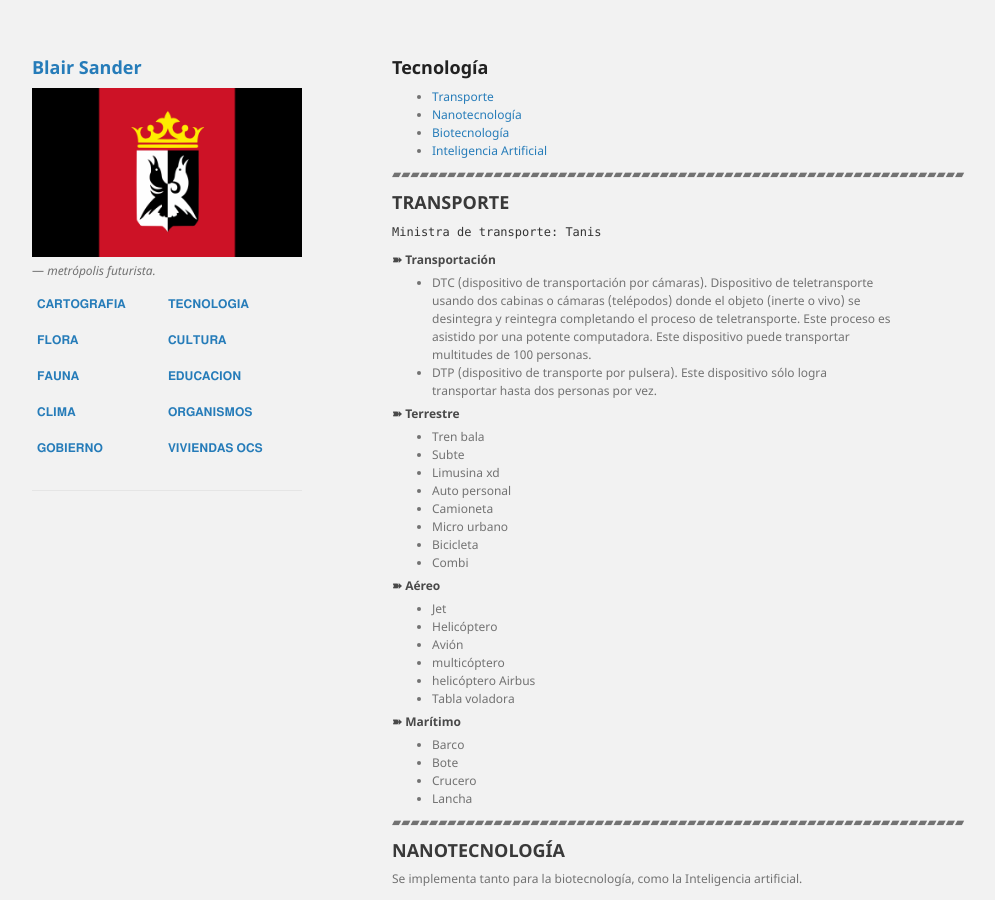
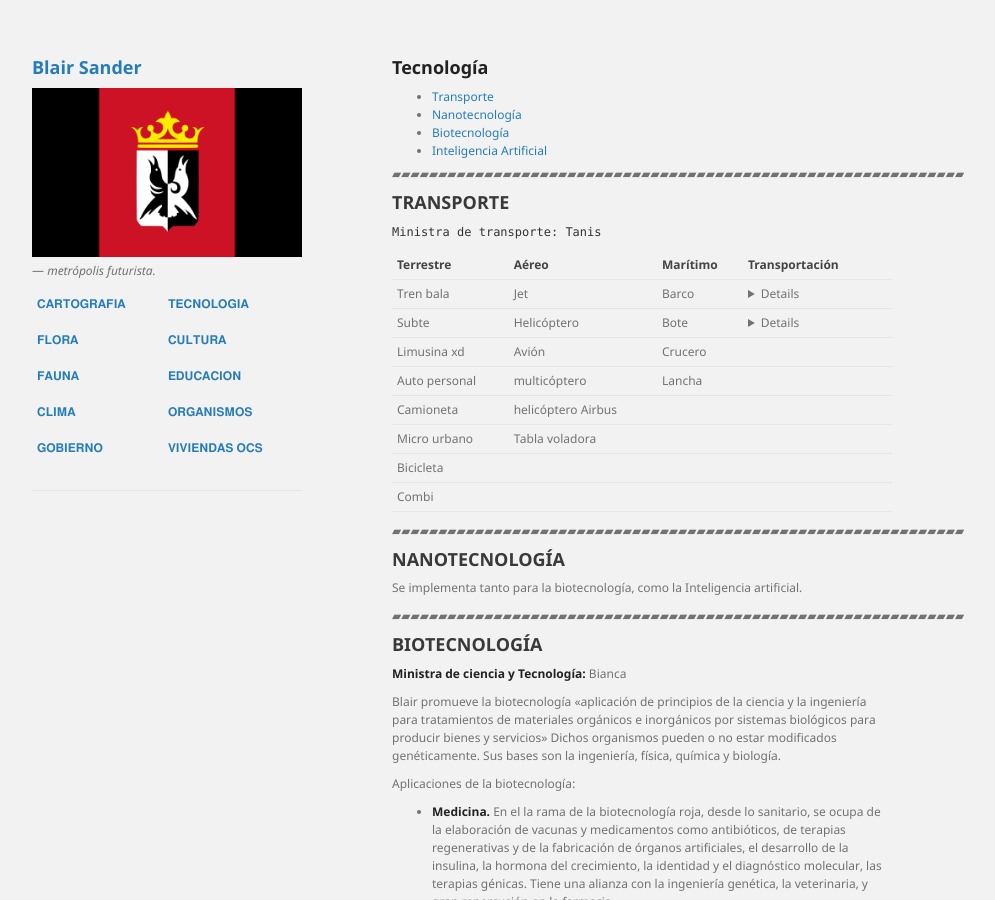
Before and after one commit to BlairSander/ciudad, a Jekyll site: the page built from tecnologia.md, in a window 1280 px wide and 900 px high. Shown: the whole window, without its empty margins (178-1173 px from the left). Built offline with Jekyll 4.4.1, drawn with Linux system fonts in a browser that asks for light colours; our own code applies the rules of GitHub Pages for plain Markdown files; part of the change alters nothing that is shown; some of the changed text lies outside the part shown.

Commit message:
tecnologia.md

```diff
--- a/tecnologia.md
+++ b/tecnologia.md
@@ -15,37 +15,16 @@ layout: default
 
 `Ministra de transporte: Tanis`
 
-#### ➽ Transportación
-
-- DTC (dispositivo de transportación por cámaras). Dispositivo de teletransporte usando dos cabinas o cámaras (telépodos) donde el objeto (inerte o vivo) se desintegra y reintegra completando el proceso de teletransporte. Este proceso es asistido por una potente computadora. Este dispositivo puede transportar multitudes de 100 personas.
-- DTP (dispositivo de transporte por pulsera). Este dispositivo sólo logra transportar hasta dos personas por vez.
-
-#### ➽ Terrestre
-
-- Tren bala
-- Subte
-- Limusina xd
-- Auto personal
-- Camioneta
-- Micro urbano
-- Bicicleta
-- Combi
-
-#### ➽ Aéreo
-
-- Jet
-- Helicóptero
-- Avión
-- multicóptero
-- helicóptero Airbus
-- Tabla voladora
-
-#### ➽ Marítimo
-
-- Barco
-- Bote
-- Crucero
-- Lancha
+|Terrestre|Aéreo|Marítimo|Transportación|
+|---|---|---|---|
+|Tren bala|Jet|Barco |<details> <summary>DTC</summary> (dispositivo de transportación por cámaras). Dispositivo de teletransporte usando dos cabinas o cámaras (telépodos) donde el objeto (inerte o vivo) se desintegra y reintegra completando el proceso de teletransporte. Este proceso es asistido por una potente computadora. Este dispositivo puede transportar multitudes de 100 personas. </details> |
+|Subte |Helicóptero |Bote | <details> <summary>DTP</summary> (dispositivo de transporte por pulsera). Este dispositivo sólo logra transportar hasta dos personas por vez. </details> |
+|Limusina xd |Avión |Crucero |||
+|Auto personal |multicóptero |Lancha||
+|Camioneta |helicóptero Airbus|||
+|Micro urbano |Tabla voladora |||
+|Bicicleta||||
+|Combi ||||
 
 ▰▰▰▰▰▰▰▰▰▰▰▰▰▰▰▰▰▰▰▰▰▰▰▰▰▰▰▰▰▰▰▰▰▰▰▰▰▰▰▰▰▰▰▰▰▰▰▰▰▰▰▰▰▰▰▰▰▰▰▰▰▰
 
@@ -154,6 +133,28 @@ Estas leyes surgen únicamente como medida de protección para los seres humanos
 * **_Pulsar._** Empresa privada, perteneciente a Tanis. Desarrollo de vehículos motorizados autónomos. Son sistemas de inteligencia artificial capaces de circular en el tráfico real recurriendo tan sólo a cámaras y sensores, IA y un navegador GPS. Emplea el deep learning para aprender a conducir por experiencia. Pueden reconocer el entorno, identificar situaciones de riesgo y detectar, por ejemplo, marcas viales, señales, peatones o ciclistas. También emplean inteligencia artificial para el procesamiento natural del lenguaje, de modo que se puede comunicar con el vehículo usando la forma de hablar natural. De esta forma, se le puede dar órdenes, como “sube la temperatura del climatizador a 24 grados”. Además, estos sistemas reconocen rutinas (rutas habituales, música preferida, temperatura favorita…) para automatizarlas.
 * **_Muro Génesis._** Organismo perteneciente a la nación, dirigido por Dark. Desarrollo web, defensa y ciberseguridad. Fabrica drones que crean mapas para la seguridad nacional. Encuentra vulnerabilidades en la ciberseguridad. Fabrica sistemas de vigilancia con fines de seguridad nacional.
 * **_ONG IADA._** Fundada por Ray. ONG IADA. Ingeniería ambiental y defensa animal. Fabrica robots que identifican y clasifican materiales reciclables.
+<details>
+<summary>EFE EN EL CHAT</summary>
 
-
-1
+fgfdgfdgFdGff
+fg
+df
+g
+gd
+dfg
+fdg
+fdg
+df
+g
+dfg
+dfg
+df
+gd
+fg
+dfg
+df
+g
+dfg
+df
+g
+</details>
```
